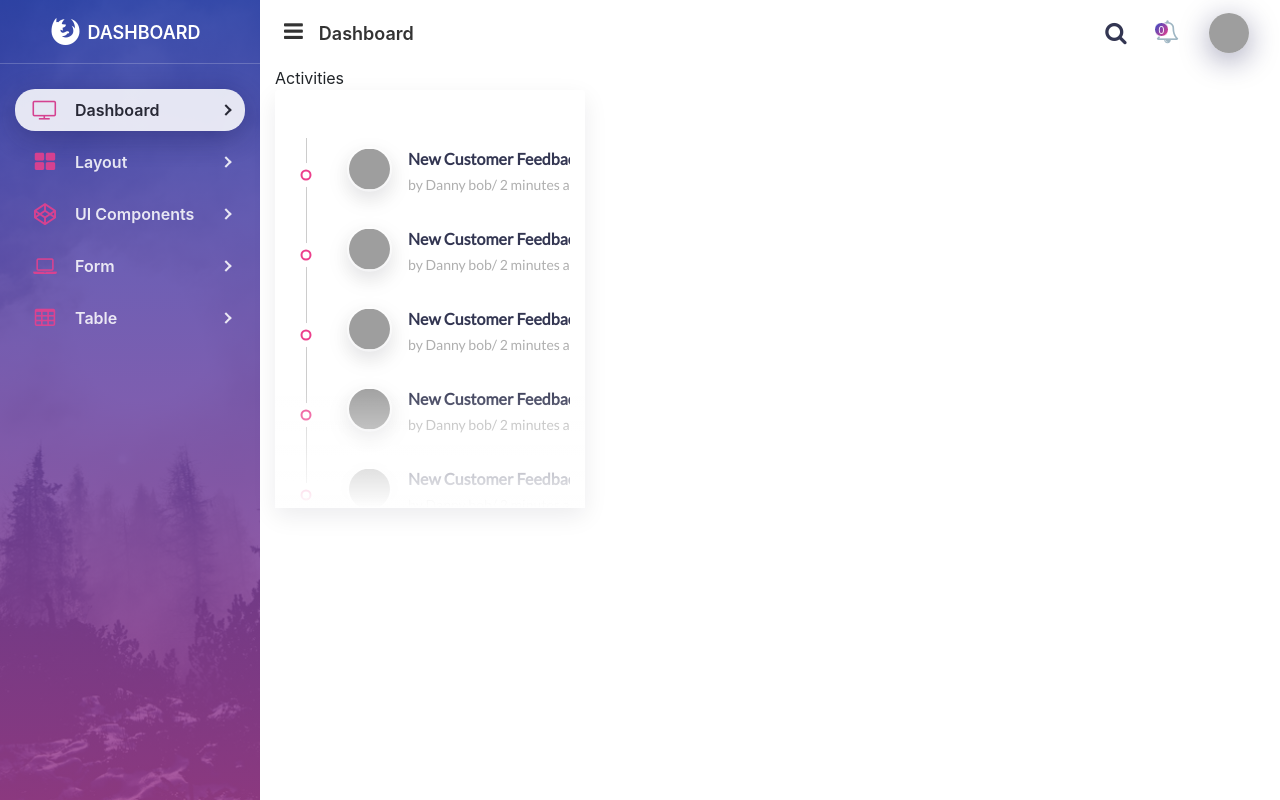
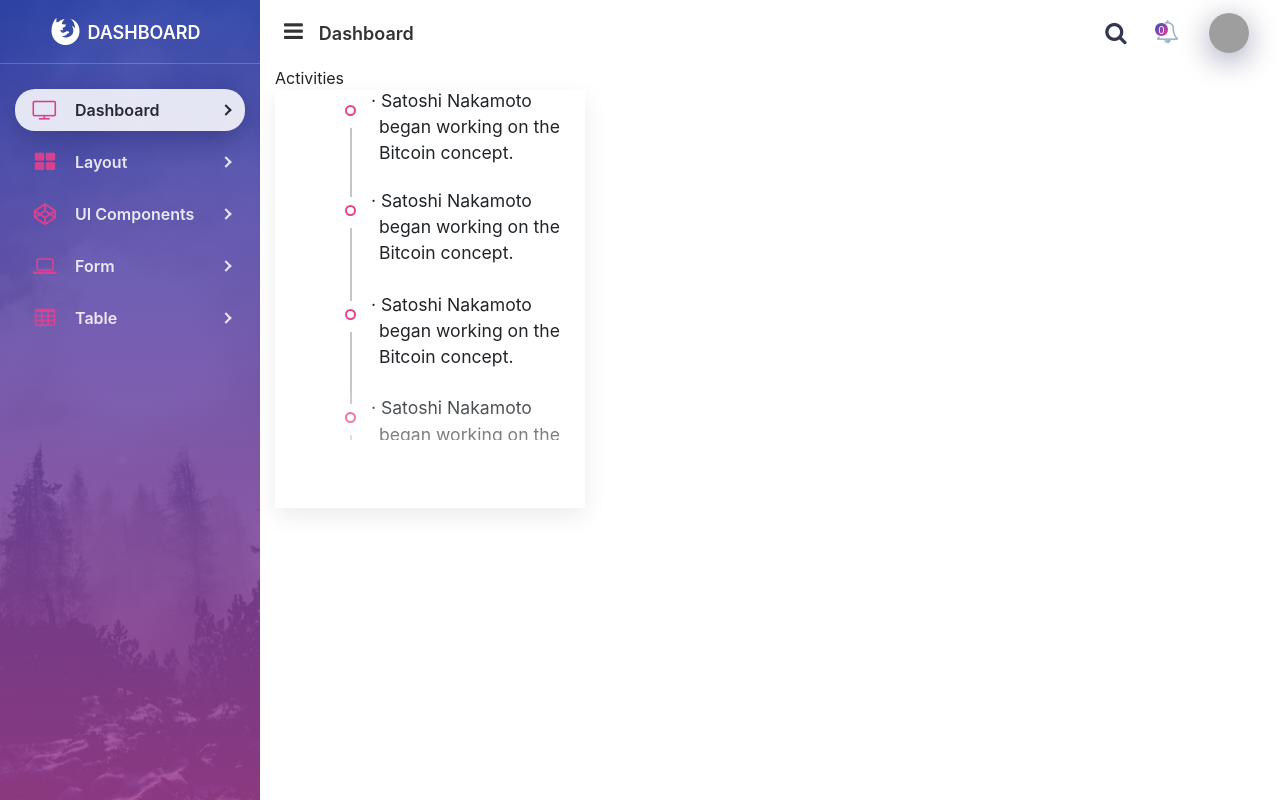
Before and after one commit to ninja020250/ADMINSITE, a React app: page / in a window 1280 px wide. Built offline with nearby package versions, Linux system fonts and the light colour scheme; grey boxes are pictures that could not be loaded.

Commit message:
copy the timeline codepen

```diff
--- a/src/components/page/main/activities/Activities.js
+++ b/src/components/page/main/activities/Activities.js
@@ -8,33 +8,72 @@ export default class Activities extends Component {
         <div className="card ">
           <div className="card-body">
             <div className="col-12 activities-left">
-              <div className="activities">
-                <ul className="activities-user">
-                  <li>
-                    <UserActivity />
-                  </li>
-                  <li>
-                    <UserActivity />
-                  </li>
-                  <li>
-                    <UserActivity />
-                  </li>
-                  <li>
-                    <UserActivity />
-                  </li>
-                  <li>
-                    <UserActivity />
-                  </li>
-                  <li>
-                    <UserActivity />
-                  </li>
-                  <li>
-                    <UserActivity />
-                  </li>
-                  <li>
-                    <UserActivity />
-                  </li>
-                </ul>
+              <div id="timeline">
+                <div>
+                  <section class="year">
+                    <section>
+                      <ul>
+                        <li>
+                          Satoshi Nakamoto began working on the Bitcoin concept.
+                        </li>
+                      </ul>
+                    </section>
+                  </section>
+                  <section class="year">
+                    <section>
+                      <ul>
+                        <li>
+                          Satoshi Nakamoto began working on the Bitcoin concept.
+                        </li>
+                      </ul>
+                    </section>
+                  </section>
+                  <section class="year">
+                    <section>
+                      <ul>
+                        <li>
+                          Satoshi Nakamoto began working on the Bitcoin concept.
+                        </li>
+                      </ul>
+                    </section>
+                  </section>
+                  <section class="year">
+                    <section>
+                      <ul>
+                        <li>
+                          Satoshi Nakamoto began working on the Bitcoin concept.
+                        </li>
+                      </ul>
+                    </section>
+                  </section>
+                  <section class="year">
+                    <section>
+                      <ul>
+                        <li>
+                          Satoshi Nakamoto began working on the Bitcoin concept.
+                        </li>
+                      </ul>
+                    </section>
+                  </section>
+                  <section class="year">
+                    <section>
+                      <ul>
+                        <li>
+                          Satoshi Nakamoto began working on the Bitcoin concept.
+                        </li>
+                      </ul>
+                    </section>
+                  </section>
+                  <section class="year">
+                    <section>
+                      <ul>
+                        <li>
+                          Satoshi Nakamoto began working on the Bitcoin concept.
+                        </li>
+                      </ul>
+                    </section>
+                  </section>
+                </div>
               </div>
             </div>
           </div>
--- a/src/styles/actitities.scss
+++ b/src/styles/actitities.scss
@@ -1,3 +1,10 @@
+@mixin border-radius($radius) {
+  -webkit-border-radius: $radius;
+  -moz-border-radius: $radius;
+  -ms-border-radius: $radius;
+  border-radius: $radius;
+}
+
 .activities-card {
   > .card {
     border-radius: 3px;
@@ -16,6 +23,7 @@
       background: linear-gradient(
         to top,
         rgba(255, 255, 255, 1),
+
         rgba(255, 255, 255, 0)
       );
       opacity: 1;
@@ -28,8 +36,8 @@
     border-right: none;
   }
   .card-body {
+    height: 418px;
     padding: 0;
-    height: auto;
     .activities-left {
       .activities {
         height: 418px;
@@ -52,9 +60,6 @@
 
 // user activities
 .user-activities {
-
-
-
   margin: 25px 0;
   .activities {
     &-point {
@@ -137,3 +142,109 @@
     }
   }
 }
+// timeline
+#timeline {
+  width: 100%;
+  overflow: hidden;
+  position: relative;
+  display: table; //*For Firefox
+  //   height: 100%;
+  margin: {
+    left: auto;
+    right: auto;
+  }
+  &:after {
+    content: "";
+    width: 2px;
+    position: absolute;
+    top: 0.5rem;
+    bottom: 0rem;
+    left: 60px;
+    z-index: 1;
+    background: #c5c5c5;
+  }
+  div {
+    width: 100%;
+    height: 350px;
+    position: relative;
+    overflow-y: scroll;
+    padding-right: 17px; /* Increase/decrease this value for cross-browser compatibility */
+    box-sizing: content-box; /* So the width will be 100% + 17px */
+  }
+  section.year {
+    position: relative;
+    &:first-child section {
+      margin-top: -1.3em;
+      padding-bottom: 0px;
+    }
+  }
+  section {
+    position: relative;
+    padding-bottom: 0.25em;
+    margin-bottom: 1.2em;
+    margin-top: 1.2rem;
+    h4 {
+      position: absolute;
+      bottom: 0;
+      font: {
+        size: 0.9em;
+        weight: 400;
+      }
+      line-height: 1.2em;
+      margin: 0;
+      padding: 0 0 0 89px;
+      color: #c5c5c5;
+      @media (min-width: 62em) {
+        font-size: 1em;
+      }
+    }
+    ul {
+      list-style-type: none;
+      padding: 0 0 0 75px;
+      margin: -1.35rem 0 1em;
+      max-width: 32rem;
+      font-size: 1em;
+      @media (min-width: 62em) {
+        font-size: 1.1em;
+        padding: 0 0 0 81px;
+      }
+      &:last-child {
+        margin: {
+          bottom: 0;
+        }
+      }
+      &:first-of-type:after {
+        content: "";
+        border-style: solid;
+        background: #ffff;
+        border-width: 2px;
+        border-radius: 50%;
+        content: "";
+        width: 11px;
+        height: 11px;
+        border-color: #ec3f8c;
+        @include border-radius(50%);
+        position: absolute;
+        left: 55px;
+        top: 17px;
+        z-index: 2;
+        box-shadow: 0px 2px 0px 10px rgba(255, 255, 255, 1);
+      }
+      li {
+        margin-left: 0.5rem;
+        &:before {
+          content: "·";
+          margin-left: -0.5rem;
+          padding-right: 0.3rem;
+        }
+        &:not(:first-child) {
+          margin-top: 0.5rem;
+        }
+        span.price {
+          color: mediumturquoise;
+          font-weight: 500;
+        }
+      }
+    }
+  }
+}
```
